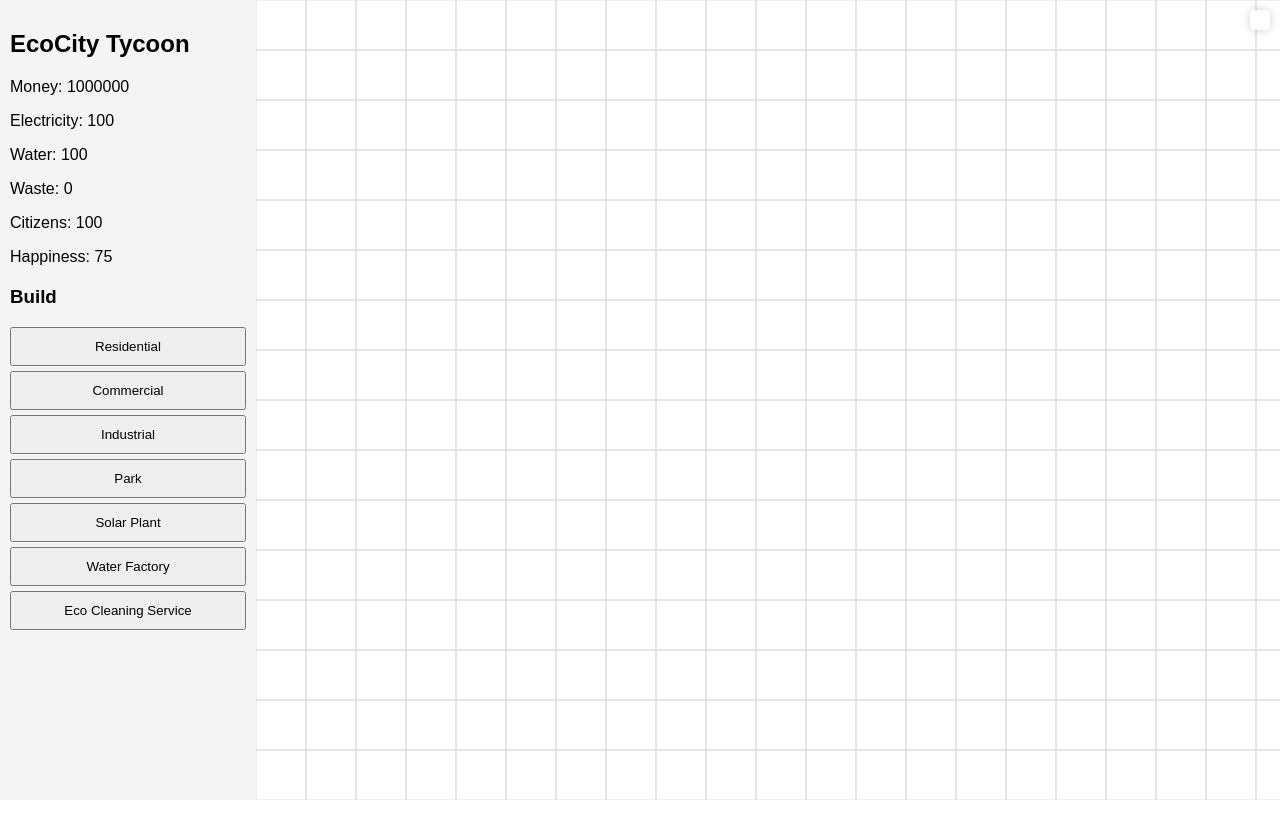
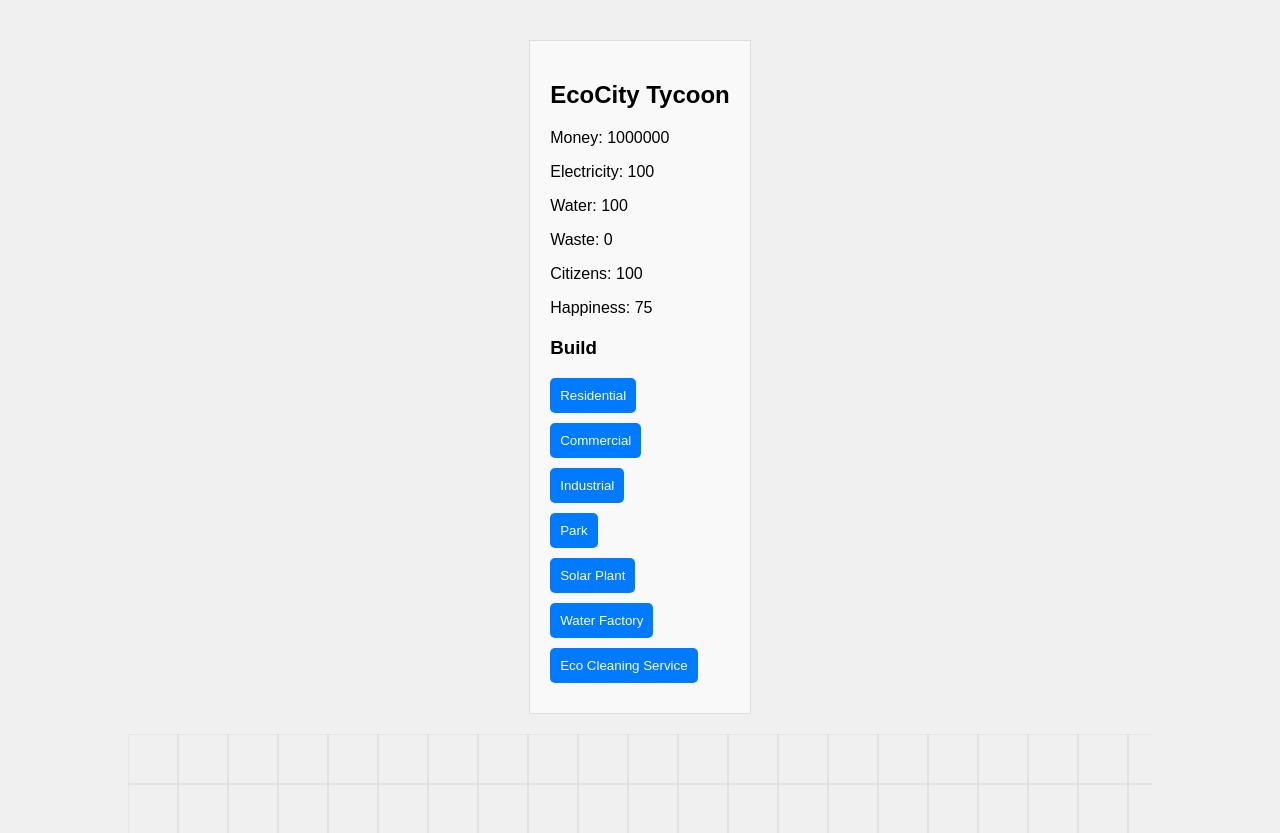
Before and after one commit to largefort/EcoCity, a plain HTML site: page index.html in a window 1280 px wide. Shown: the top 833 px of the page. Before the commit the page ends 800 px from the top, so only its background shows below. Drawn offline with Linux system fonts and the light colour scheme.

Commit message:
Update styles.css

```diff
--- a/styles.css
+++ b/styles.css
@@ -1,41 +1,43 @@
 body {
+    display: flex;
+    justify-content: center;
+    align-items: flex-start;
     font-family: Arial, sans-serif;
+    background: #f0f0f0;
     margin: 0;
     padding: 0;
-    overflow: hidden;
 }
+
 #game-container {
     display: flex;
-    flex-direction: row;
-    width: 100vw;
-    height: 100vh;
+    flex-direction: column;
+    align-items: center;
+    margin: 20px;
 }
+
 #sidebar {
-    width: 20%;
-    background-color: #f4f4f4;
+    margin: 20px;
+    padding: 20px;
+    border: 1px solid #ddd;
+    background: #f9f9f9;
+}
+
+#building-options {
+    margin-top: 20px;
+}
+
+button {
+    display: block;
+    margin: 10px 0;
     padding: 10px;
-    box-shadow: 2px 0 5px rgba(0,0,0,0.1);
+    cursor: pointer;
+    background: #007BFF;
+    color: white;
+    border: none;
+    border-radius: 5px;
+    transition: background 0.3s;
 }
-#game-canvas {
-    flex-grow: 1;
-    background-color: #fff;
+
+button:hover {
+    background: #0056b3;
 }
-#menus, #alerts {
-    position: absolute;
-    top: 10px;
-    right: 10px;
-    background: rgba(255, 255, 255, 0.9);
-    padding: 10px;
-    border-radius: 5px;
-    box-shadow: 0 0 10px rgba(0,0,0,0.1);
-}
-#resources {
-    margin-bottom: 20px;
-}
-#building-options button {
-    display: block;
-    margin-bottom: 5px;
-    padding: 10px;
-    width: 100%;
-    box-sizing: border-box;
-}
```
